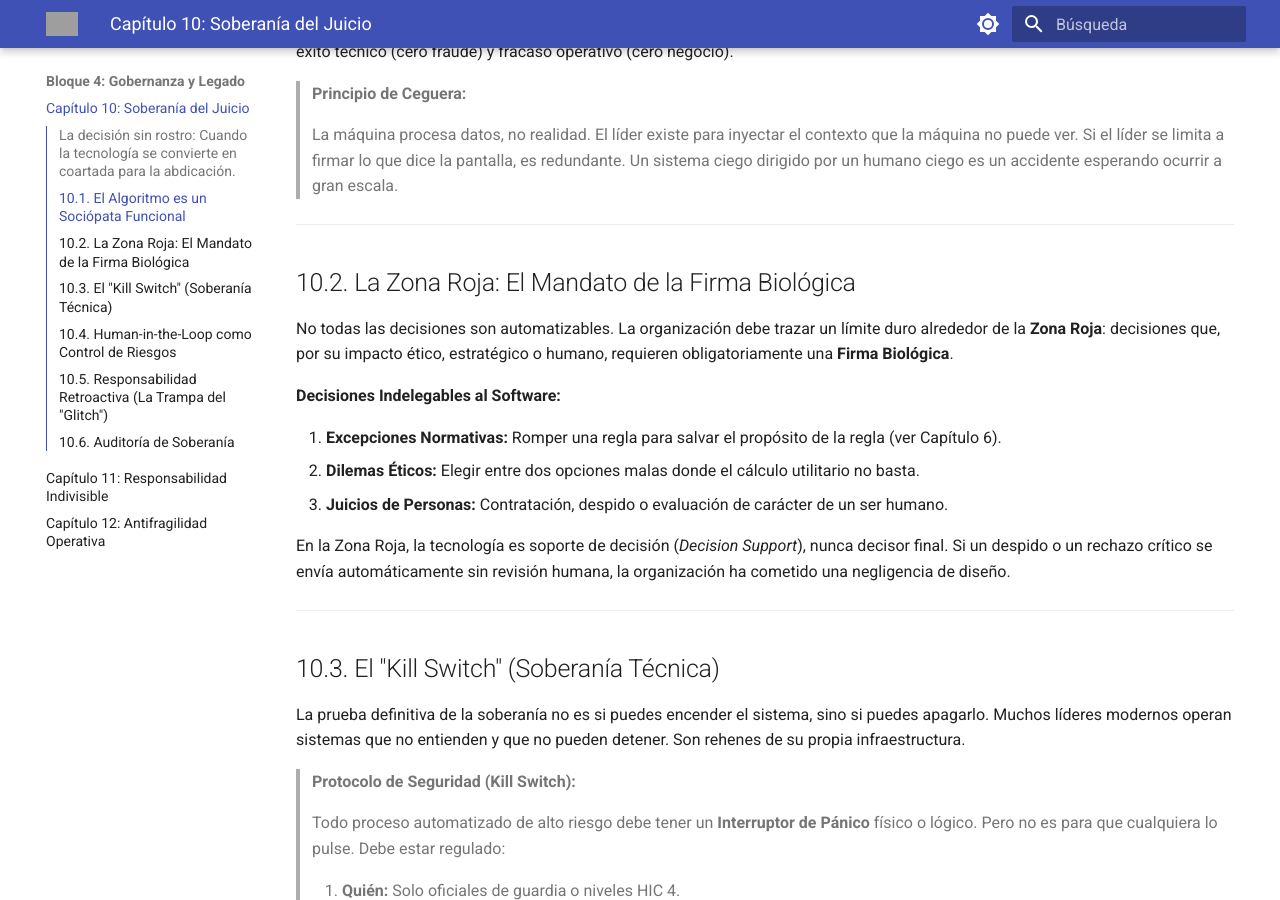
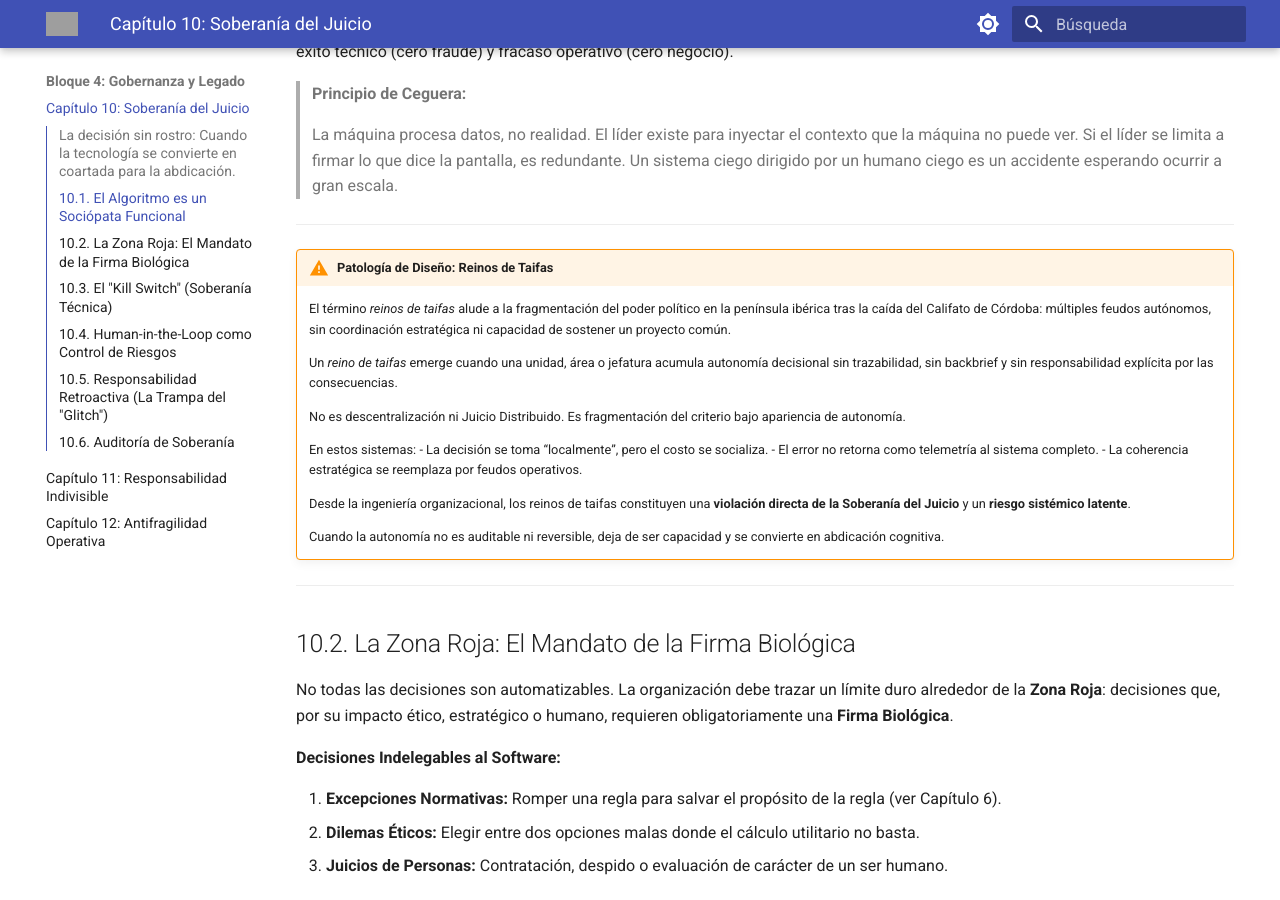
Before and after one commit to jccarvajal/liderazgo-antifragil, an MkDocs documentation site: the page built from docs/capitulos/10-Soberania-Juicio.md, in a window 1280 px wide and 900 px high, scrolled down 806 px. Built offline with MkDocs 1.6.1 and Material for MkDocs 9.7.7, drawn with Linux system fonts in a browser that asks for light colours; grey boxes are pictures that could not be loaded.

Commit message:
Update 10-Soberania-Juicio.md

```diff
--- a/docs/capitulos/10-Soberania-Juicio.md
+++ b/docs/capitulos/10-Soberania-Juicio.md
@@ -25,6 +25,25 @@ Si le pides a un sistema "reducir el fraude a cero", el sistema bloqueará el 10
 > **Principio de Ceguera:**
 >
 > La máquina procesa datos, no realidad. El líder existe para inyectar el contexto que la máquina no puede ver. Si el líder se limita a firmar lo que dice la pantalla, es redundante. Un sistema ciego dirigido por un humano ciego es un accidente esperando ocurrir a gran escala.
+
+---
+
+!!! warning "Patología de Diseño: Reinos de Taifas"
+    El término *reinos de taifas* alude a la fragmentación del poder político en la península ibérica tras la caída del Califato de Córdoba: múltiples feudos autónomos, sin coordinación estratégica ni capacidad de sostener un proyecto común.
+
+    Un *reino de taifas* emerge cuando una unidad, área o jefatura acumula autonomía decisional sin trazabilidad, sin backbrief y sin responsabilidad explícita por las consecuencias.
+
+    No es descentralización ni Juicio Distribuido.
+    Es fragmentación del criterio bajo apariencia de autonomía.
+
+    En estos sistemas:
+    - La decisión se toma “localmente”, pero el costo se socializa.
+    - El error no retorna como telemetría al sistema completo.
+    - La coherencia estratégica se reemplaza por feudos operativos.
+
+    Desde la ingeniería organizacional, los reinos de taifas constituyen una **violación directa de la Soberanía del Juicio** y un **riesgo sistémico latente**.
+
+    Cuando la autonomía no es auditable ni reversible, deja de ser capacidad y se convierte en abdicación cognitiva.
 
 ---
 
```
